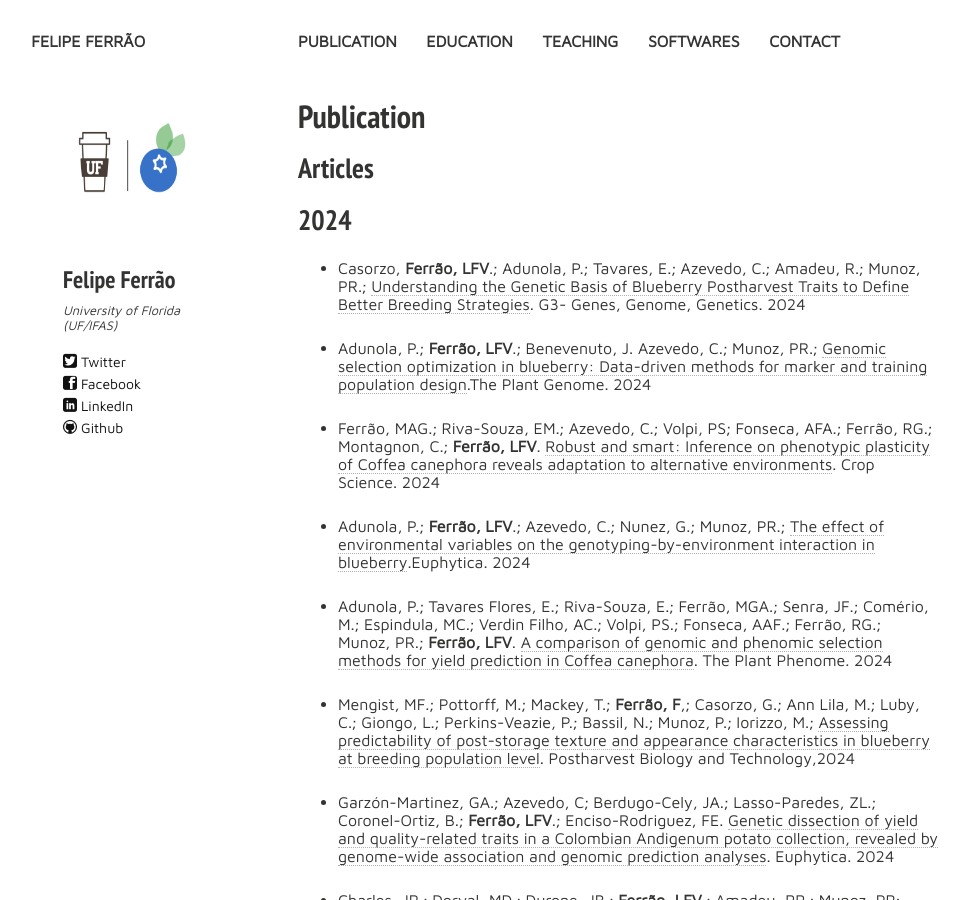
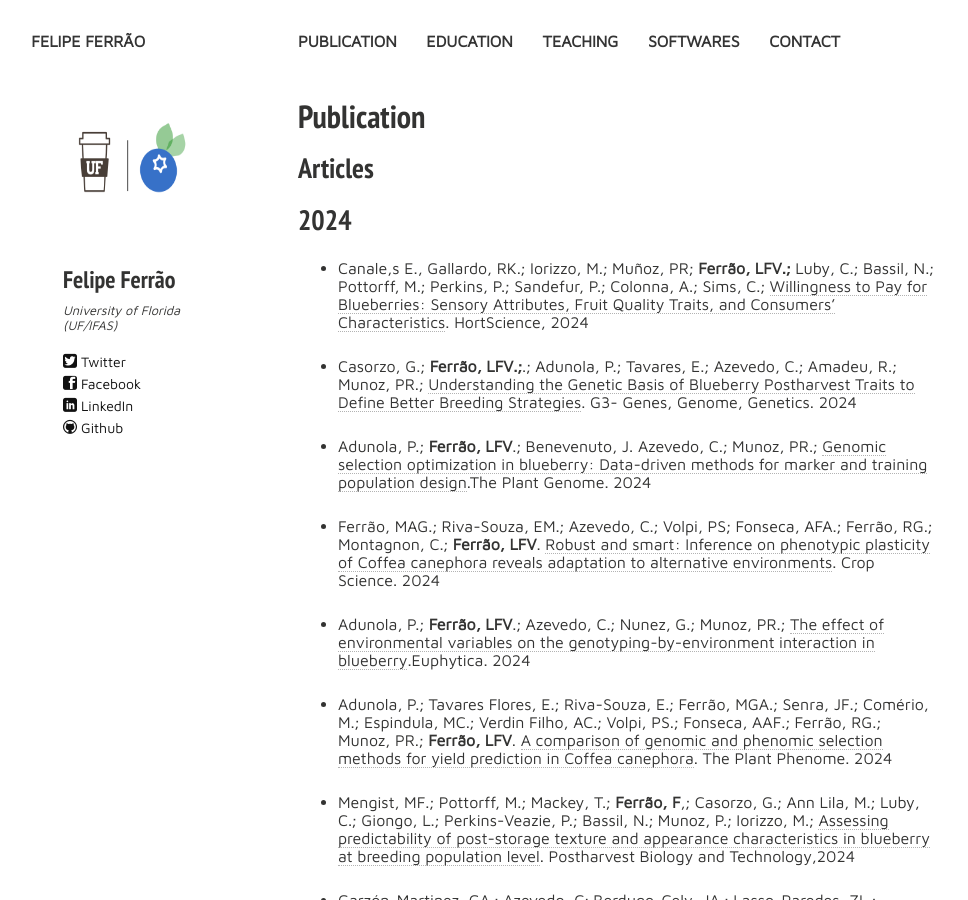
Before and after one commit to lfelipe-ferrao/lfelipe-ferrao.github.io, a Jekyll site: the page built from publication.md, in a window 1280 px wide and 900 px high. Shown: the whole window, without its empty margins (22-990 px from the left). Built offline with Jekyll 4.4.1, drawn with Linux system fonts in a browser that asks for light colours; nearby versions of some CDN libraries.

Commit message:
Update publication.md

```diff
--- a/publication.md
+++ b/publication.md
@@ -16,7 +16,9 @@ tags: [people, undergrads, MSc, PhD, postdocs]
 
 ## 2024
 
-- Casorzo, **Ferrão, LFV**.; Adunola, P.; Tavares, E.; Azevedo, C.; Amadeu, R.; Munoz, PR.; [Understanding the Genetic Basis of Blueberry Postharvest Traits to Define Better Breeding Strategies](https://academic.oup.com/g3journal/advance-article/doi/10.1093/g3journal/jkae163/7721064?login=true). G3- Genes, Genome, Genetics. 2024
+- Canale,s E., Gallardo, RK.; Iorizzo, M.; Muñoz, PR; **Ferrão, LFV.;** Luby, C.;  Bassil, N.; Pottorff, M.; Perkins, P.; Sandefur, P.;  Colonna, A.; Sims, C.; [Willingness to Pay for Blueberries: Sensory Attributes, Fruit Quality Traits, and Consumers’ Characteristics](https://journals.ashs.org/hortsci/view/journals/hortsci/59/8/article-p1207.xml). HortScience, 2024
+
+- Casorzo, G.; **Ferrão, LFV.;**.; Adunola, P.; Tavares, E.; Azevedo, C.; Amadeu, R.; Munoz, PR.; [Understanding the Genetic Basis of Blueberry Postharvest Traits to Define Better Breeding Strategies](https://academic.oup.com/g3journal/advance-article/doi/10.1093/g3journal/jkae163/7721064?login=true). G3- Genes, Genome, Genetics. 2024
 
 - Adunola, P.;  **Ferrão, LFV**.; Benevenuto, J. Azevedo, C.; Munoz, PR.; [Genomic selection optimization in blueberry: Data-driven methods for marker and training population design](https://acsess.onlinelibrary.wiley.com/doi/10.1002/tpg2.20488).The Plant Genome. 2024
 
```
